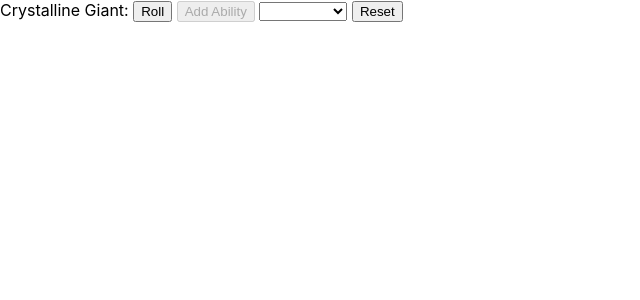
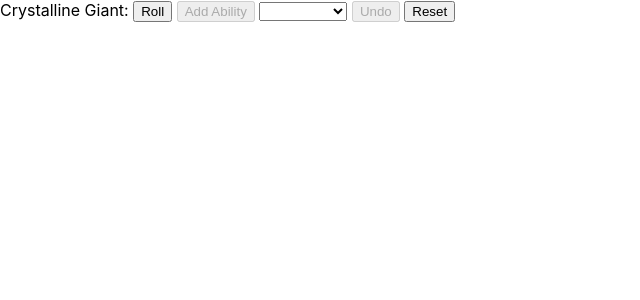
Before and after one commit to tvandort/crystalline-giant, a Next.js app: page / in a window 1280 px wide. Shown: the top 300 px of the page, without its empty margins (0-640 px from the left). Built offline with nearby package versions, Linux system fonts and the light colour scheme.

Commit message:
Can undo rolls and adds.

```diff
--- a/src/components/crystallineGiant.tsx
+++ b/src/components/crystallineGiant.tsx
@@ -8,8 +8,6 @@
 } from '@app/logic/crystallineGiant';
 import { useReducer } from 'react';
 
-const lastAbility = AllAbilities[9];
-
 const View = () => {
   const [selectedAbility, setSelectedAbility] = useState<Ability | ''>('');
   const card = useCrystallineGiant();
@@ -19,7 +17,7 @@
       Crystalline Giant:&nbsp;
       <button
         onClick={() => {
-          card.gainAbility();
+          card.rollAbility();
         }}
         disabled={!card.CanGainAbility}
         title={
@@ -53,6 +51,7 @@
           setSelectedAbility(value as Ability)
         }
         value={selectedAbility}
+        disabled={!card.CanGainAbility}
       >
         <option value=""></option>
         {card.UngainedAbilities.map((ability) => (
@@ -61,6 +60,16 @@
           </option>
         ))}
       </select>
+      &nbsp;
+      <button
+        onClick={() => {
+          card.undo();
+          setSelectedAbility('');
+        }}
+        disabled={!card.CanUndo}
+      >
+        Undo
+      </button>
       &nbsp;
       <button
         onClick={() => {
--- a/src/logic/crystallineGiant.ts
+++ b/src/logic/crystallineGiant.ts
@@ -61,9 +61,10 @@
   return abilities[nextAbilityIndex];
 }
 
-interface CrystallineGiantState {
+export interface CrystallineGiantState {
   ungained: Abilities;
   gained: Abilities;
+  history: CrystallineGiantState[];
 }
 
 export function CrystallineGiantReducer(
@@ -86,7 +87,8 @@
       );
       return {
         gained: [...state.gained, newAbility],
-        ungained
+        ungained,
+        history: [state, ...state.history]
       };
     }
     case 'RESET': {
@@ -98,7 +100,20 @@
       );
       return {
         gained: [...state.gained, message.ability],
-        ungained
+        ungained,
+        history: [state, ...state.history]
+      };
+    }
+    case 'UNDO': {
+      if (state.history.length < 1) {
+        return state;
+      }
+      const { gained, ungained, history } = state.history[0];
+
+      return {
+        gained,
+        ungained,
+        history
       };
     }
     default: {
@@ -110,14 +125,16 @@
 export function CrystallineGiantInitializer(): CrystallineGiantState {
   return {
     gained: [],
-    ungained: AllAbilities
+    ungained: AllAbilities,
+    history: []
   };
 }
 
 export type CrystallineGiantMessages =
   | { action: 'GAIN_ABILITY' }
   | { action: 'RESET' }
-  | { action: 'ADD_ABILITY'; ability: Ability };
+  | { action: 'ADD_ABILITY'; ability: Ability }
+  | { action: 'UNDO' };
 
 export class CrystallineGiant {
   private state: CrystallineGiantState;
@@ -143,7 +160,15 @@
     return this.state.ungained;
   }
 
-  gainAbility = () => {
+  get History(): CrystallineGiantState[] {
+    return this.state.history;
+  }
+
+  get CanUndo(): boolean {
+    return this.state.history.length > 0;
+  }
+
+  rollAbility = () => {
     this.dispatch({ action: 'GAIN_ABILITY' });
   };
 
@@ -157,4 +182,8 @@
       ability
     });
   };
+
+  undo = () => {
+    this.dispatch({ action: 'UNDO' });
+  };
 }
```
Also changed, not shown: 2 other files (tests, documents, lock files or other folders).
